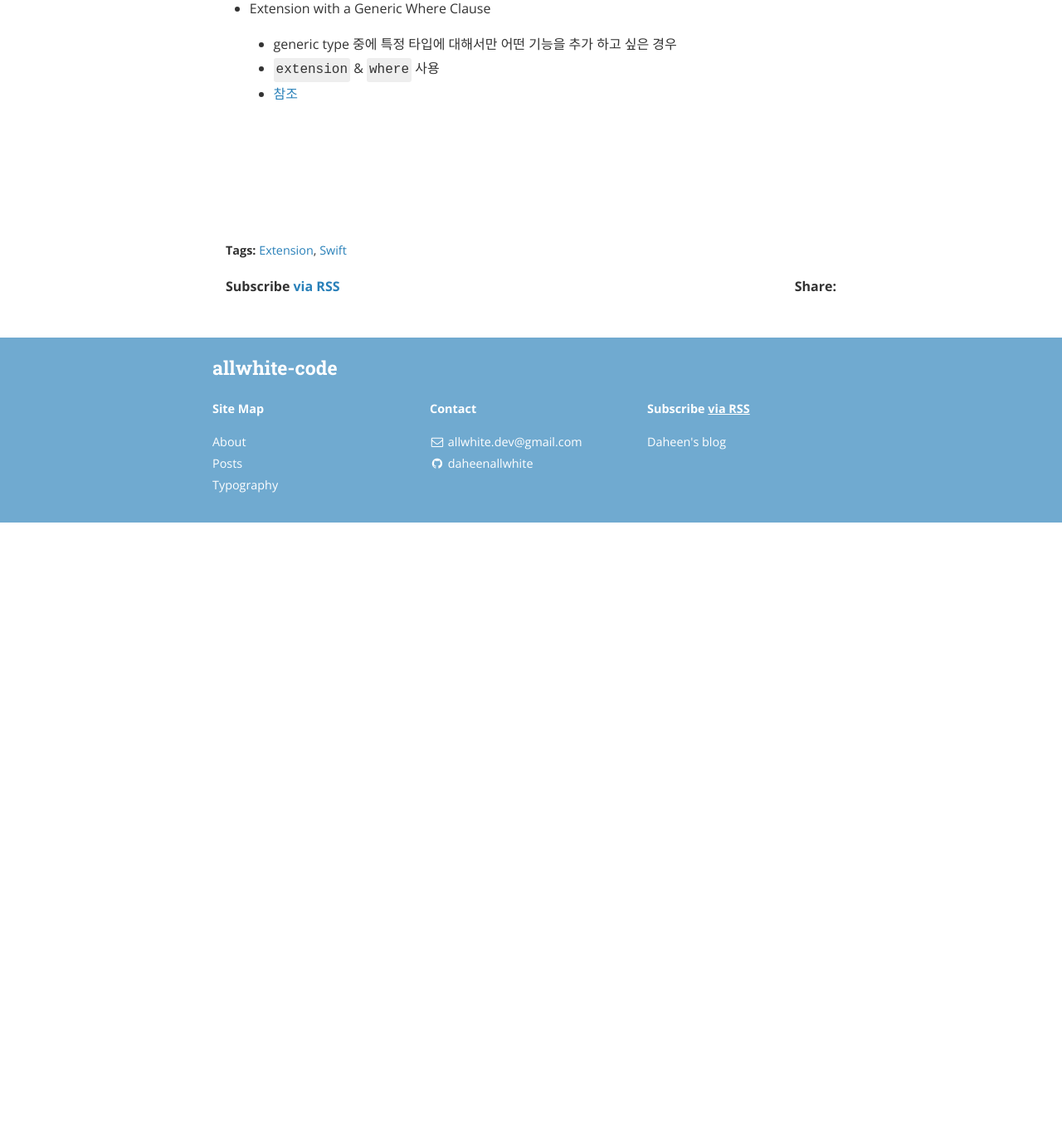
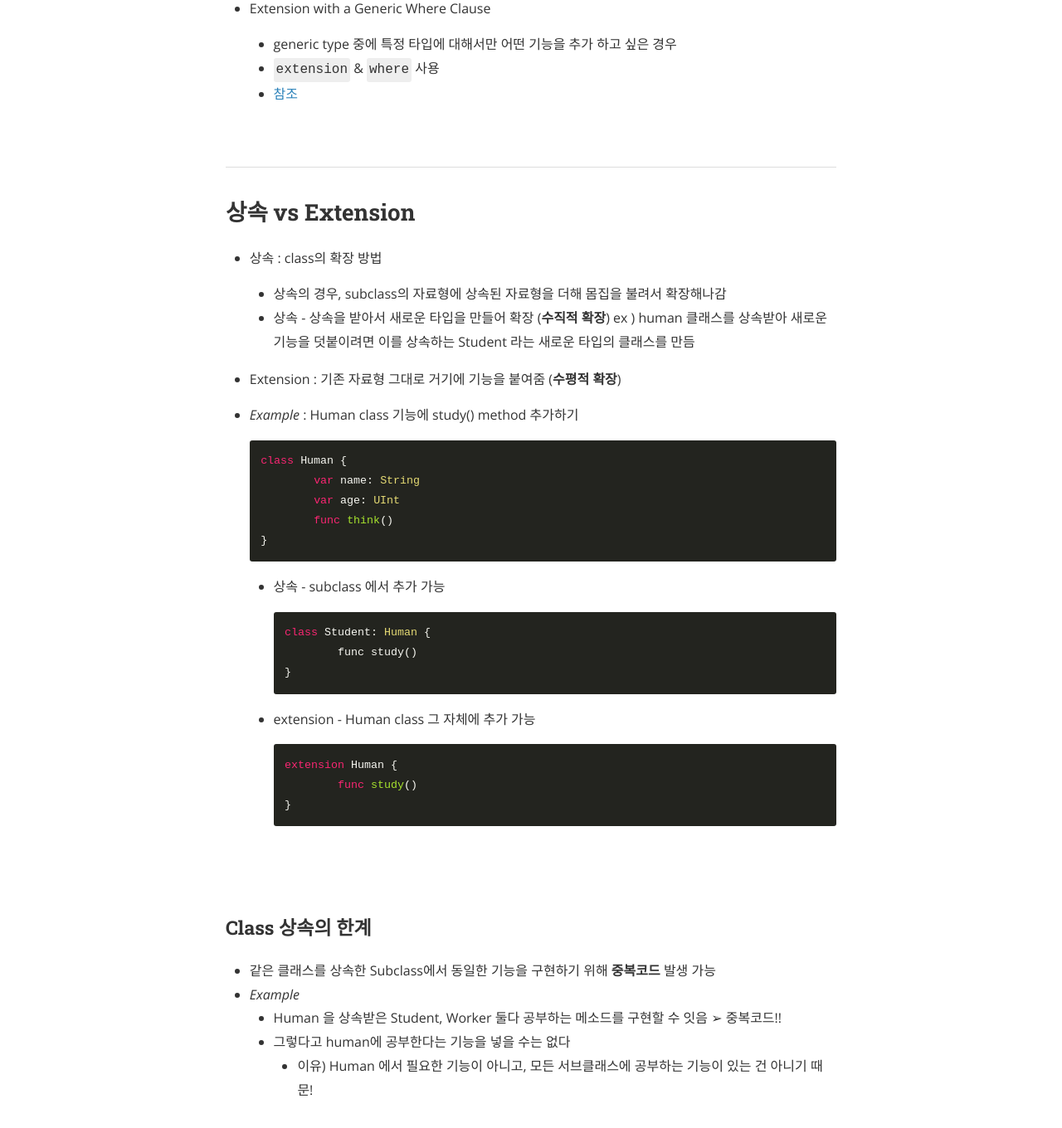
Before and after one commit to daheenallwhite/daheenallwhite.github.io, a Jekyll site: the page built from _posts/2019-04-29-Extension-in-Swift.md, in a window 1280 px wide and 1400 px high, scrolled down 6383 px. Shown: the top 1360 px of the window at 83% size. Built offline with Jekyll 4.4.1, drawn with Linux system fonts in a browser that asks for light colours; nearby versions of some CDN libraries; before the commit the page ends 7013 px from its top, so only the background shows below that.

Commit message:
Add difference between inheritance and extension in the post about Extension in Swift

````diff
--- a/_posts/2019-04-29-Extension-in-Swift.md
+++ b/_posts/2019-04-29-Extension-in-Swift.md
@@ -267,6 +267,60 @@ _기존 자료형을 확장하는 방법_
 
 &nbsp;
 
+------
+
+## 상속  vs  Extension
+
+- 상속 : class의 확장 방법
+
+  - 상속의 경우, subclass의 자료형에 상속된 자료형을 더해 몸집을 불려서 확장해나감
+  - 상속 - 상속을 받아서 새로운 타입을 만들어 확장 (**수직적 확장**)
+    ex ) human 클래스를 상속받아 새로운 기능을 덧붙이려면 이를 상속하는 Student 라는 새로운 타입의 클래스를 만듬
+
+- Extension : 기존 자료형 그대로 거기에 기능을 붙여줌 (**수평적 확장**)
+
+- _Example_ : Human class 기능에 study() method 추가하기
+
+  ```swift
+  class Human {
+  	var name: String
+  	var age: UInt
+  	func think()
+  }
+  ```
+
+  - 상속 - subclass 에서 추가 가능
+
+    ```swift
+    class Student: Human {
+    	func study()
+    }
+    ```
+
+  - extension - Human class 그 자체에 추가 가능
+
+    ```swift
+    extension Human {
+    	func study()
+    }
+    ```
+
 &nbsp;
 
 &nbsp;
+
+### Class 상속의 한계
+
+- 같은 클래스를 상속한 Subclass에서 동일한 기능을 구현하기 위해 **중복코드** 발생 가능
+- _Example_
+  - Human 을 상속받은 Student, Worker 둘다 공부하는 메소드를 구현할 수 잇음 ➢ 중복코드!!
+  - 그렇다고 human에 공부한다는 기능을 넣을 수는 없다
+    - 이유) Human 에서 필요한 기능이 아니고, 모든 서브클래스에 공부하는 기능이 있는 건 아니기 때문!
+
+&nbsp;
+
+&nbsp;
+
+&nbsp;
+
+&nbsp;
````
